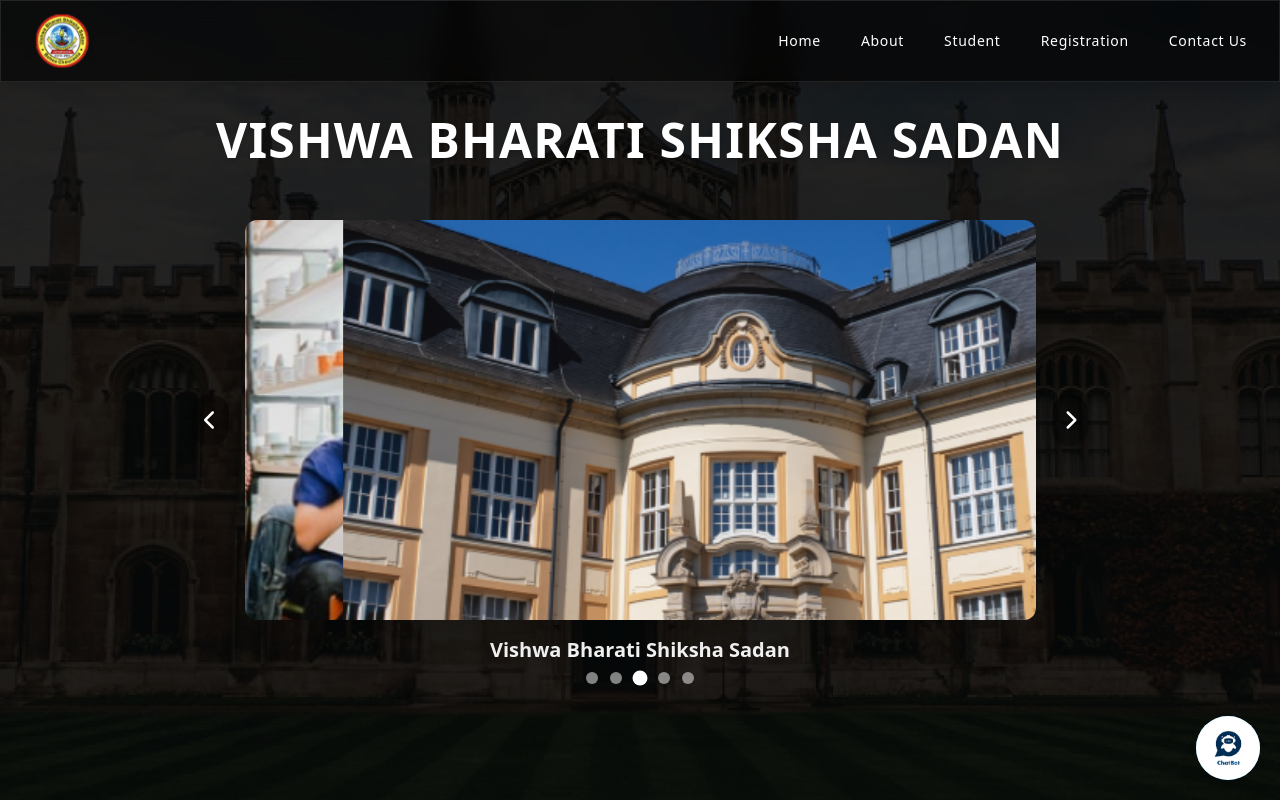
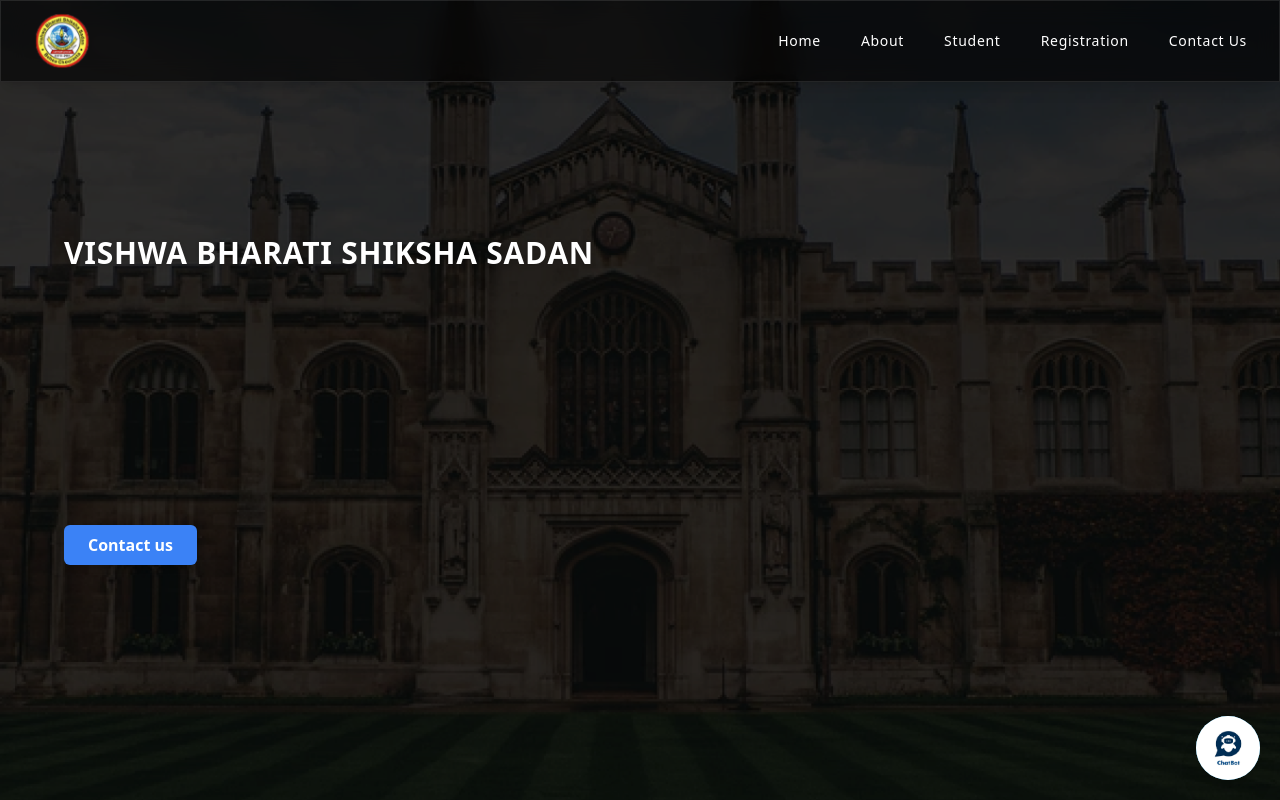
Before and after one commit to lalit879/Vishwa-Bharati-App, a React (Vite) app: page / in a window 1280 px wide. Shown: the top 800 px of the page. Built offline with nearby package versions, Linux system fonts and the light colour scheme.

Commit message:
home page banner

```diff
--- a/src/App.jsx
+++ b/src/App.jsx
@@ -6,8 +6,8 @@
 const App = () => {
   return (
     <>
-      <About/>
-      {/* <Home/> */}
+      {/* <About/> */}
+      <Home/>
     </>
   );
 };
--- /dev/null
+++ b/src/components/HomePage/Banner/Banner.jsx
@@ -0,0 +1,40 @@
+import React, {useState, useEffect} from 'react';
+import schoolBackG from '@assets/schoolBackG.png';
+import Nav from '../../Navbar/Nav';
+
+
+import { FontAwesomeIcon } from '@fortawesome/react-fontawesome';
+import { faChevronLeft, faChevronRight } from '@fortawesome/free-solid-svg-icons';
+
+
+const Banner = () => {
+
+  return (
+    <header
+      className="relative w-full h-[100vh] bg-cover bg-center text-white overflow-hidden"
+      style={{ backgroundImage: `url(${schoolBackG})` }}
+    >
+      {/* <Nav/> */}
+      <Nav/>
+
+      {/* Black Transparent Overlay */}
+      <div className="absolute inset-0 bg-black bg-opacity-40 z-10"></div>
+
+      {/* Main Content */}
+      <div className="relative ml-10 z-20 px-6 flex flex-col items-start justify-center h-full">
+        {/* School Name */}
+        <div className='flex flex-col items-start justify-around h-[70%]'>
+          <h1 className="text-white text-2xl sm:text-2xl md:text-3xl font-semibold tracking-wide mb-6 drop-shadow">
+            VISHWA BHARATI SHIKSHA SADAN
+          </h1>
+          <button class="bg-blue-500 hover:bg-blue-600 text-white font-semibold py-2 px-6 rounded-md shadow-md transition-colors duration-300 ease-in-out">
+            Contact us
+          </button>
+
+        </div>
+      </div>
+    </header >
+  );
+};
+
+export default Banner;
--- a/src/components/HomePage/Home.jsx
+++ b/src/components/HomePage/Home.jsx
@@ -3,12 +3,15 @@
 import Header from '../Header/Header';
 import Footer from '../Footer/Footer';
 import Chatbot from '../Chatbot';
+import Nav from '../Navbar/Nav';
+import Banner from './Banner/Banner';
 
 const Home = () => {
   return (
     <div className="flex flex-col min-h-screen bg-white text-gray-800 ">
       {/* Header */}
-      <Header />
+      <Banner />
+
 
 
 
```
